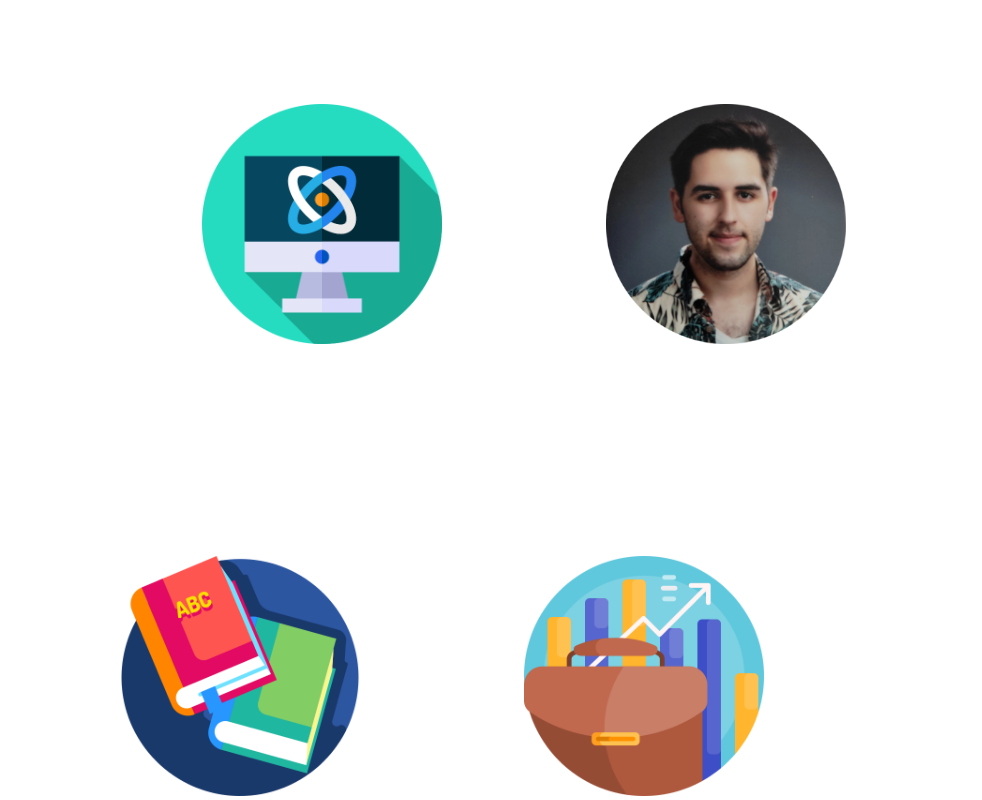
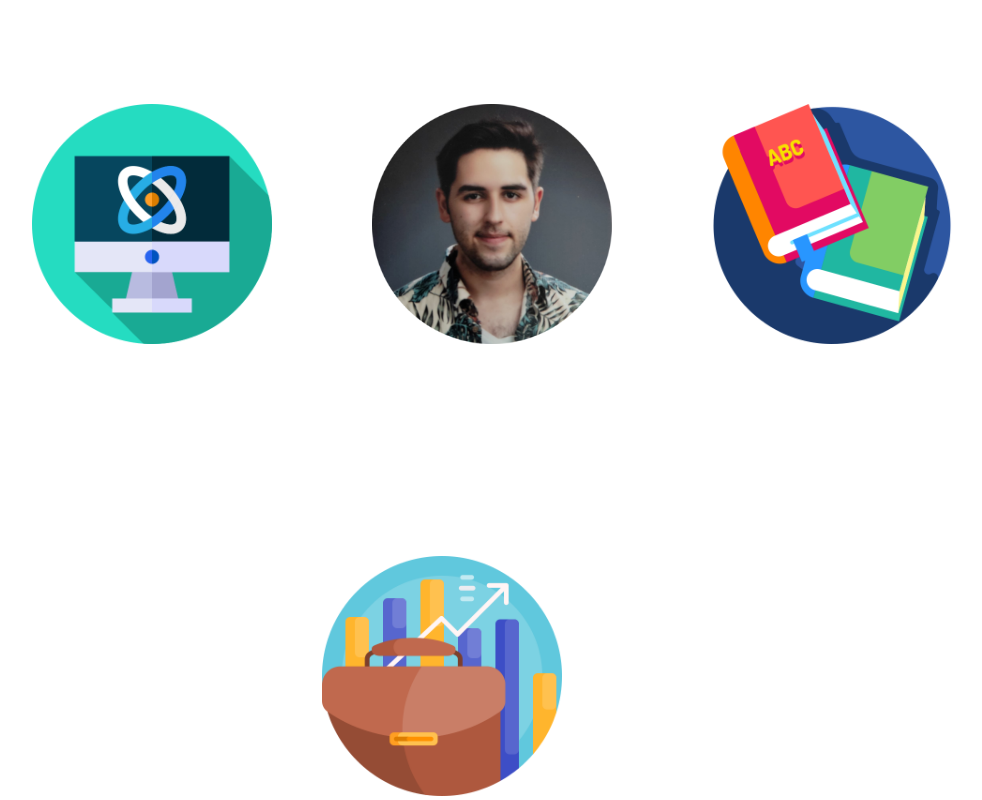
Before and after one commit to Codesque/Personal-Website, a plain HTML site: page index.html in a window 1280 px wide. Shown: the top 800 px of the page, without its empty margins (198-1180 px from the left). Drawn offline with Linux system fonts and the light colour scheme; a web font is replaced by a local one.

Commit message:
Update style.css

```diff
--- a/css/style.css
+++ b/css/style.css
@@ -14,7 +14,7 @@ h1
 }
 .tophoto
 {
-    display: inline-block;  height: 15rem;  margin: 3rem 5rem 10rem 5rem  ;
+    display: inline-block;  height: 15rem;  margin: 3rem 3rem 10rem 3rem  ;
 }
 .contact
 { position: fixed;  top: 42rem;
```
